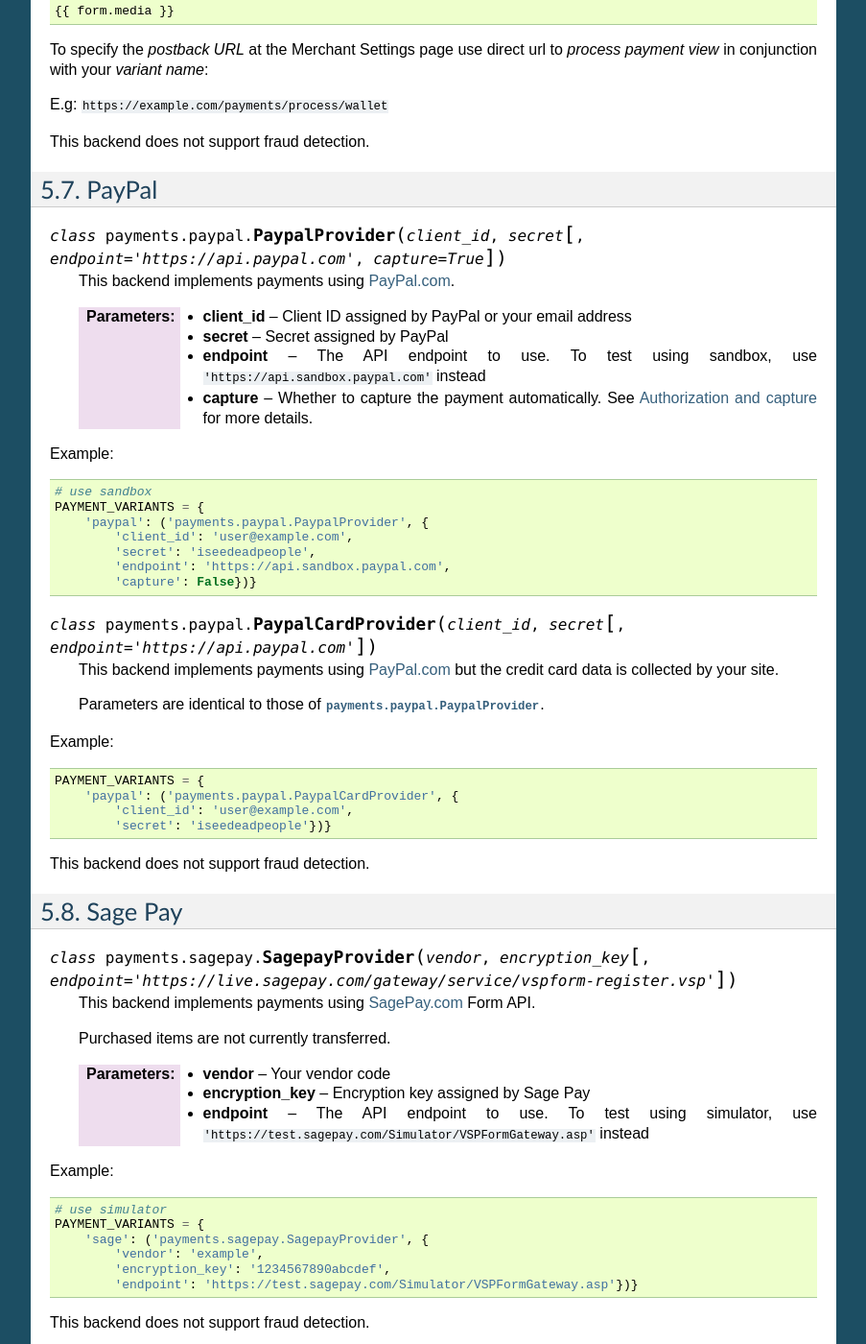
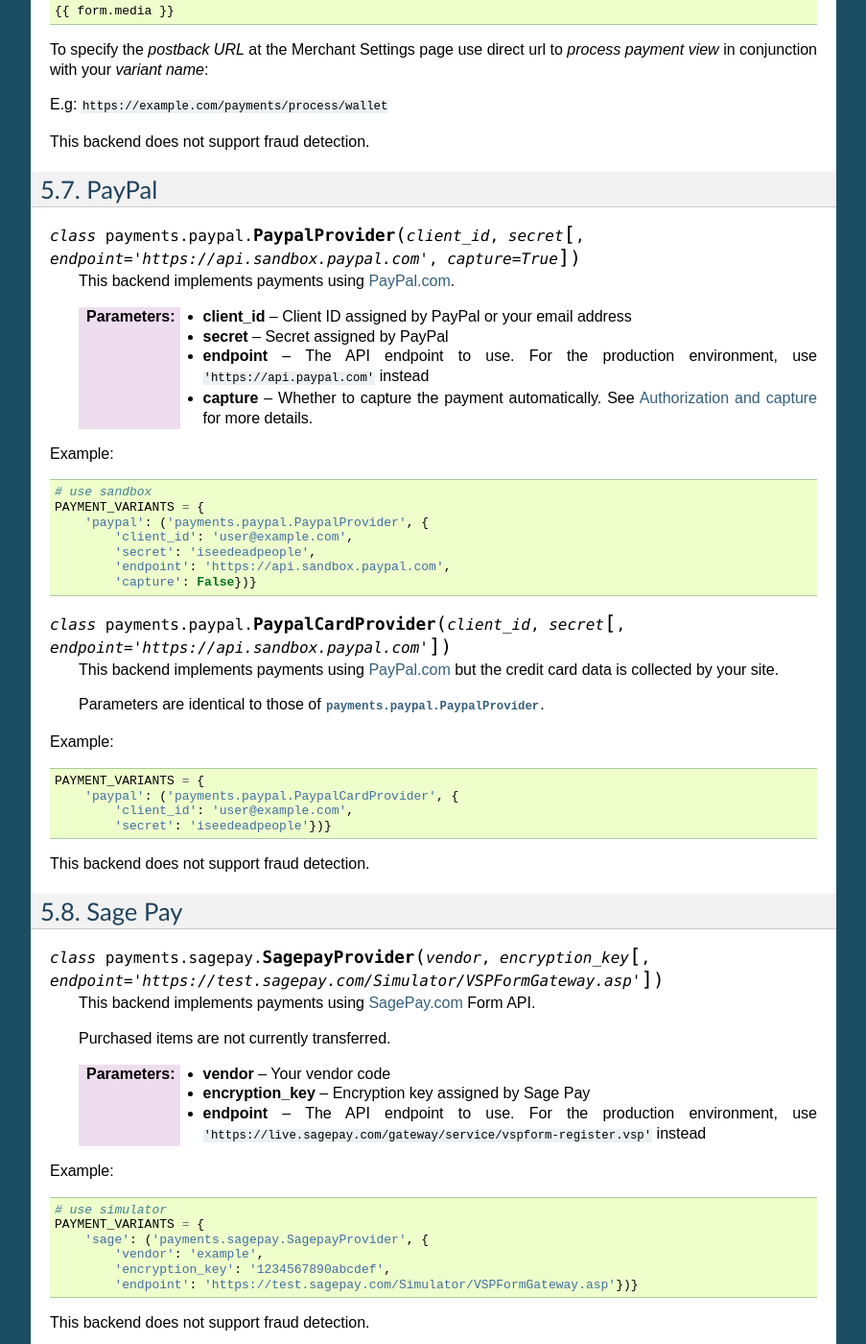
Before and after one commit to jazzband/django-payments, a Sphinx documentation site: the page built from doc/modules.rst, in a window 1280 px wide and 1400 px high, scrolled down 2976 px. Shown: the whole window at 96% size, without its empty margins (198-1101 px from the left). Built offline with Sphinx 7.4.7, drawn with Linux system fonts in a browser that asks for light colours; some of the changed text lies outside the part shown.

Commit message:
Use test endpoints as default. Add correct info about state of classes

```diff
--- a/doc/modules.rst
+++ b/doc/modules.rst
@@ -18,13 +18,13 @@
 Authorize.Net
 -------------
 
-.. class:: payments.authorizenet.AuthorizeNetProvider(login_id, transaction_key[, endpoint='https://secure.authorize.net/gateway/transact.dll'])
+.. class:: payments.authorizenet.AuthorizeNetProvider(login_id, transaction_key[, endpoint='https://test.authorize.net/gateway/transact.dll'])
 
    This backend implements payments using the Advanced Integration Method (AIM) from `Authorize.Net <https://www.authorize.net/>`_.
 
    :param login_id: Your API Login ID assigned by Authorize.net
    :param transaction_key: Your unique Transaction Key assigned by Authorize.net
-   :param endpoint: The API endpoint to use. To test using staging environment, use ``'https://test.authorize.net/gateway/transact.dll'`` instead
+   :param endpoint: The API endpoint to use. For the production environment, use ``'https://secure.authorize.net/gateway/transact.dll'`` instead
 
 Example::
 
@@ -128,13 +128,13 @@
 Google Wallet
 -------------
 
-.. class:: payments.wallet.GoogleWalletProvider(seller_id, seller_secret[, library='https://wallet.google.com/inapp/lib/buy.js'])
+.. class:: payments.wallet.GoogleWalletProvider(seller_id, seller_secret[, library='https://sandbox.google.com/checkout/inapp/lib/buy.js'])
 
    This backend implements payments using `Google Wallet <https://developers.google.com/commerce/wallet/digital/>`_ for digital goods API.
 
    :param seller_id: Seller ID assigned by Google Wallet
    :param seller_secret: Seller secret assigned by Google Wallet
-   :param library: The API library to use. To test using sandbox, use ``'https://sandbox.google.com/checkout/inapp/lib/buy.js'`` instead
+   :param library: The API library to use. For the production environment, use ``'https://wallet.google.com/inapp/lib/buy.js'`` instead
 
 Example::
 
@@ -167,13 +167,13 @@
 PayPal
 ------
 
-.. class:: payments.paypal.PaypalProvider(client_id, secret[, endpoint='https://api.paypal.com', capture=True])
+.. class:: payments.paypal.PaypalProvider(client_id, secret[, endpoint='https://api.sandbox.paypal.com', capture=True])
 
    This backend implements payments using `PayPal.com <https://www.paypal.com/>`_.
 
    :param client_id: Client ID assigned by PayPal or your email address
    :param secret: Secret assigned by PayPal
-   :param endpoint: The API endpoint to use. To test using sandbox, use ``'https://api.sandbox.paypal.com'`` instead
+   :param endpoint: The API endpoint to use. For the production environment, use ``'https://api.paypal.com'`` instead
    :param capture: Whether to capture the payment automatically. See :ref:`capture-payments` for more details.
 
 
@@ -187,7 +187,7 @@
               'endpoint': 'https://api.sandbox.paypal.com',
               'capture': False})}
 
-.. class:: payments.paypal.PaypalCardProvider(client_id, secret[, endpoint='https://api.paypal.com'])
+.. class:: payments.paypal.PaypalCardProvider(client_id, secret[, endpoint='https://api.sandbox.paypal.com'])
 
    This backend implements payments using `PayPal.com <https://www.paypal.com/>`_ but the credit card data is collected by your site.
 
@@ -207,7 +207,7 @@
 Sage Pay
 --------
 
-.. class:: payments.sagepay.SagepayProvider(vendor, encryption_key[, endpoint='https://live.sagepay.com/gateway/service/vspform-register.vsp'])
+.. class:: payments.sagepay.SagepayProvider(vendor, encryption_key[, endpoint='https://test.sagepay.com/Simulator/VSPFormGateway.asp'])
 
    This backend implements payments using `SagePay.com <https://www.sagepay.com/>`_ Form API.
 
@@ -215,7 +215,7 @@
 
    :param vendor: Your vendor code
    :param encryption_key: Encryption key assigned by Sage Pay
-   :param endpoint: The API endpoint to use. To test using simulator, use ``'https://test.sagepay.com/Simulator/VSPFormGateway.asp'`` instead
+   :param endpoint: The API endpoint to use. For the production environment, use ``'https://live.sagepay.com/gateway/service/vspform-register.vsp'`` instead
 
 Example::
 
```
Also changed, not shown: 1 other file.
